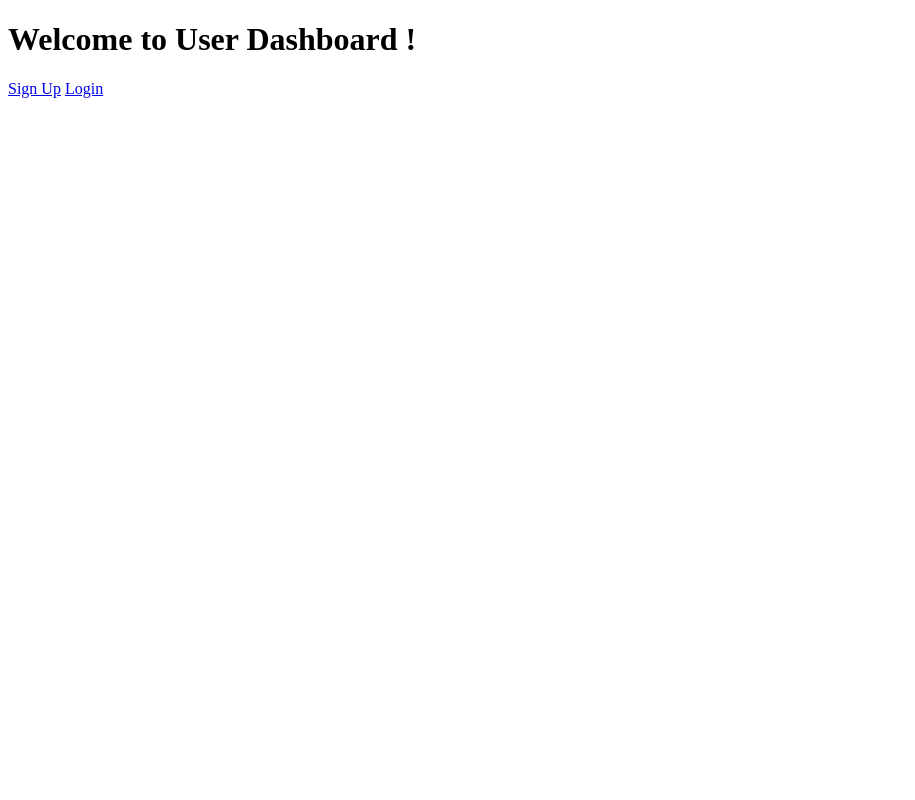
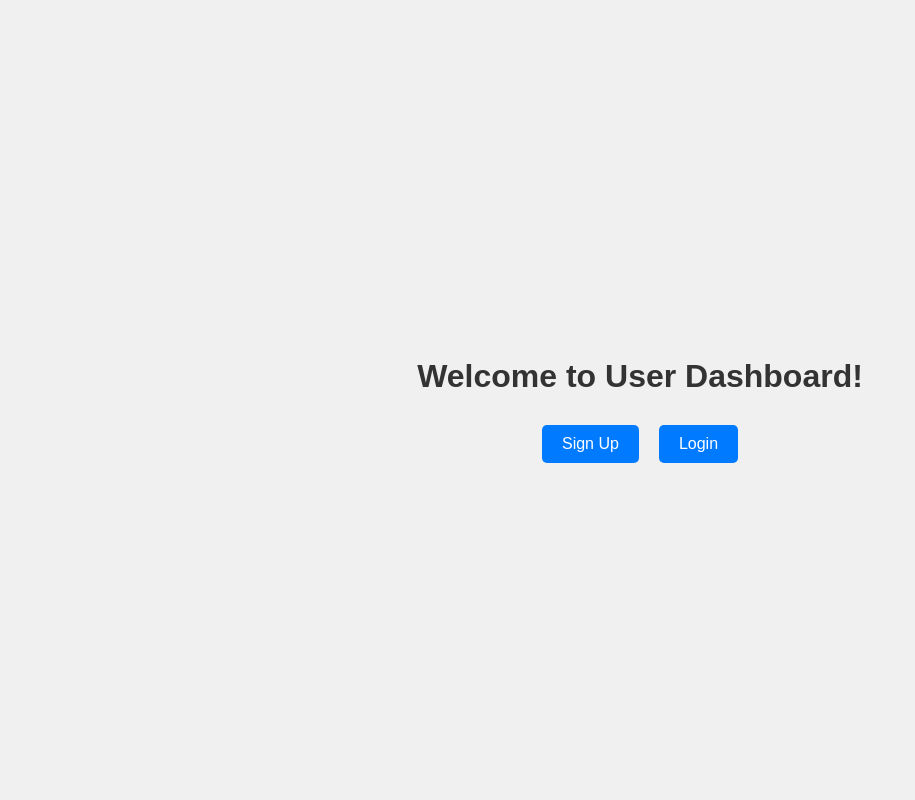
Before and after one commit to Harshit-880/Blog_Docter, a Django app: page / in a window 1280 px wide. Shown: the whole page, without its empty margins (0-915 px from the left). Run offline with Django 4.2, Linux system fonts and the light colour scheme.

Commit message:
Update home.html

```diff
--- a/account/templates/account/home.html
+++ b/account/templates/account/home.html
@@ -1,15 +1,50 @@
-
-
 {% load static %}
 <!DOCTYPE html>
 <html lang="en">
 <head>
     <meta charset="UTF-8">
+    <meta name="viewport" content="width=device-width, initial-scale=1.0">
     <title>HomePage</title>
+    <style>
+        body {
+            font-family: Arial, sans-serif;
+            background-color: #f0f0f0;
+            margin: 0;
+            padding: 0;
+            display: flex;
+            flex-direction: column;
+            align-items: center;
+            justify-content: center;
+            height: 100vh;
+        }
+        h1 {
+            color: #333;
+            text-align: center;
+            margin-bottom: 30px;
+        }
+        .btn-container {
+            display: flex;
+            gap: 20px;
+        }
+        .btn {
+            display: inline-block;
+            padding: 10px 20px;
+            background-color: #007bff;
+            color: white;
+            text-decoration: none;
+            border-radius: 5px;
+            transition: background-color 0.3s ease;
+        }
+        .btn:hover {
+            background-color: #0056b3;
+        }
+    </style>
 </head>
 <body>
-    <h1>Welcome to User Dashboard !</h1>
-    <a href="{% url 'signup' %}" class="btn">Sign Up</a>
-    <a href="{% url 'login' %}" class="btn">Login</a>
+    <h1>Welcome to User Dashboard!</h1>
+    <div class="btn-container">
+        <a href="{% url 'signup' %}" class="btn">Sign Up</a>
+        <a href="{% url 'login' %}" class="btn">Login</a>
+    </div>
 </body>
 </html>
```
